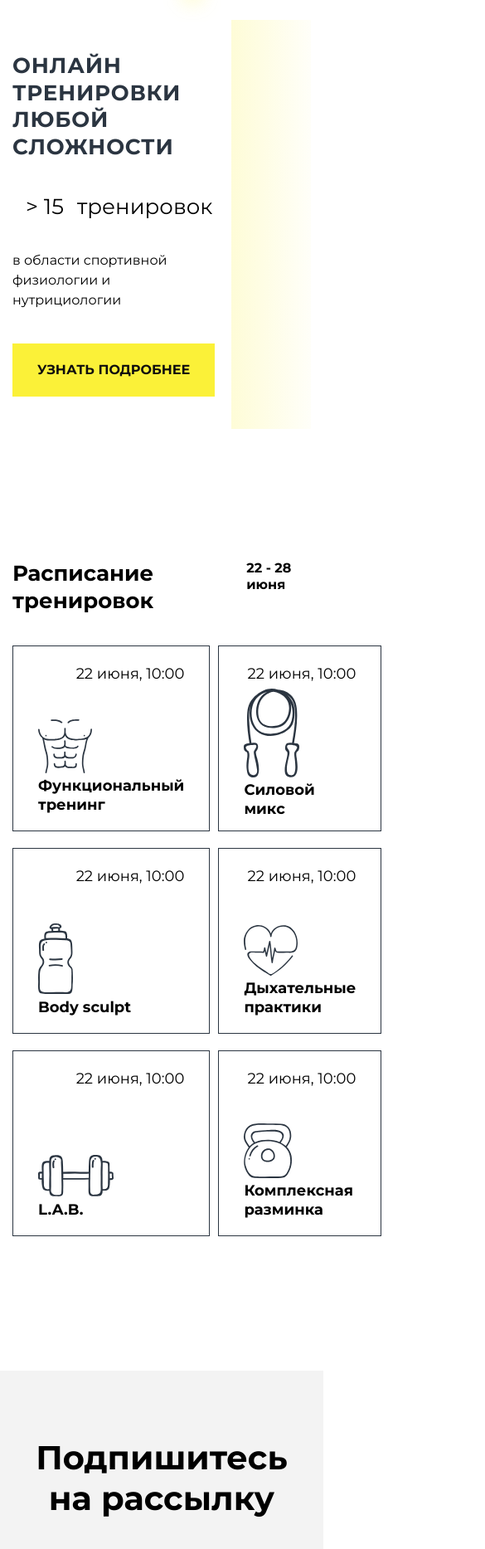
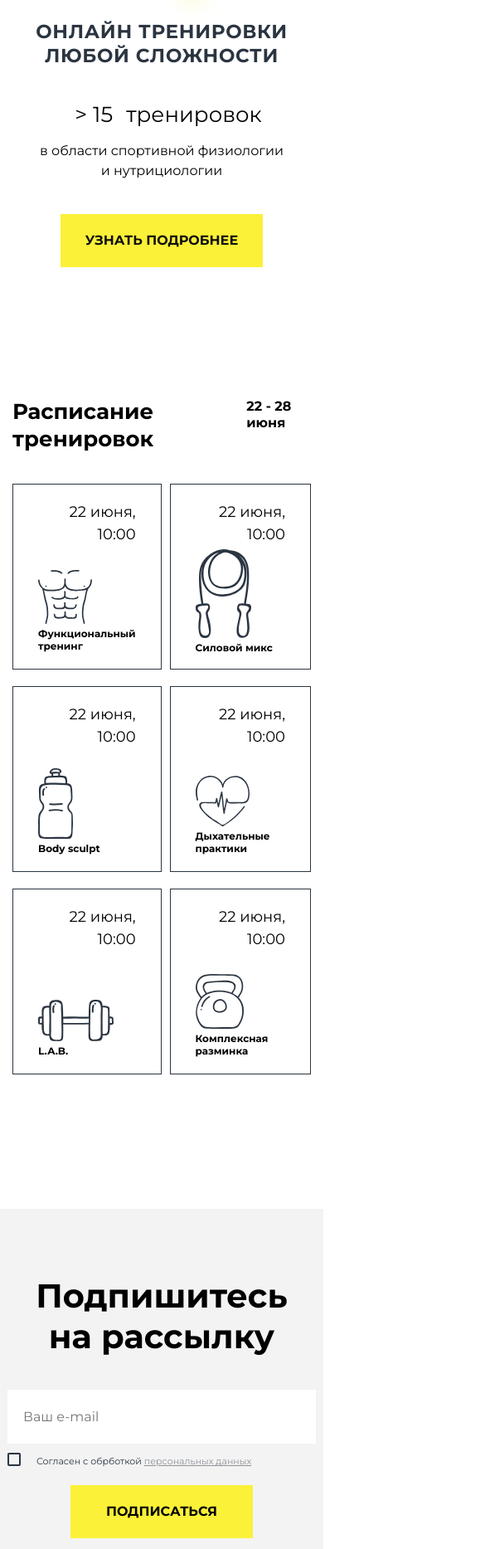
Before and after one commit to SashaShengolts/Web-Sport, a plain HTML site: page Index.html in a window 390 px wide. Shown: the part 83-1950 px from the top of the page at 83% size, 585 px wide, since content can reach past the window. Drawn offline with Linux system fonts and the light colour scheme.

Commit message:
eliminated by replacement

```diff
--- a/css/style.css
+++ b/css/style.css
@@ -101,7 +101,7 @@ html {
 .hero-title {
     margin-bottom: 40px;
     margin-right: 40px;
-    font-size: clamp(26px, 2vw, 48px);
+    font-size: clamp(23px, 2vw, 48px);
     font-weight: 700;
     line-height: 1.25;
     letter-spacing: 0.03em;
@@ -123,7 +123,6 @@ html {
 
 .hero-round span {
     margin-left: 16px;
-    margin-bottom: 20px;
     display: inline-block;
 }
 
@@ -281,7 +280,7 @@ html {
 }
 
 .card-description {
-    font-size: 18px;
+    font-size: clamp(12px, 3vw, 18px);
     font-weight: 700;
     line-height: 1.25;
 }
@@ -291,7 +290,6 @@ html {
 .mailing-wrapper {
     margin-top: 162px;
     padding: 80px 0;
-    height: 348px;
     width: 100%;
     background-color: #F3F3F3;
 }
@@ -307,6 +305,7 @@ html {
     max-width: 620px;
     margin: 0 auto;
     display: flex;
+    flex-wrap: wrap;
     gap: 20px;
 }
 
@@ -316,6 +315,7 @@ html {
 
 .placeholder {
     margin-bottom: 10px;
+    padding-left: 19px;
     width: 372px;
     height: 65px;
     background-color: white;
@@ -640,8 +640,6 @@ html {
         flex-basis: 300px;
     }
 
-
-
     .footer-menu {
         display: none;
     }
@@ -699,6 +697,10 @@ html {
         margin-left: auto;
         margin-right: 20px;
     }
+
+    .form {
+        justify-content: center;
+    }
 }
 
 @media (max-width: 570px) {
@@ -708,6 +710,32 @@ html {
 
     .arrow {
         display: none;
+    }
+
+    .hero-bg {
+        display: none;
+    }
+
+    .hero-text {
+        text-align: center;
+    }
+
+    .hero-title {
+        margin-right: 0px
+    }
+
+    .text-btn {
+        margin-left: auto;
+        margin-right: auto;
+    }
+
+    .info-img {
+        display: none;
+    }
+
+    .info-flex {
+        text-align: center;
+        gap: 0;
     }
 
 }
@@ -840,6 +868,10 @@ html {
         display: none;
     }
 
+    .advantages {
+        flex-basis: 100px;
+    }
+
     .advantages-flex {
         margin-bottom: 68px;
         flex-direction: column;
--- a/js/script.js
+++ b/js/script.js
@@ -9,7 +9,7 @@ function closeModal() {
 }
 // Button Up
 
-window.onscroll = function () { scrollFunction() };
+/*window.onscroll = function () { scrollFunction() };
 
 const upbuttons = document.querySelectorAll(".arrow");
 
@@ -32,4 +32,4 @@ function scrollFunction() {
     } else {
         document.getElementById('btnUp').className = 'arrow';
     }
-}
+}*/
```
